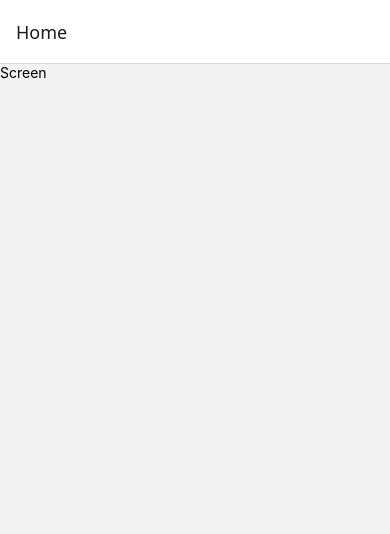
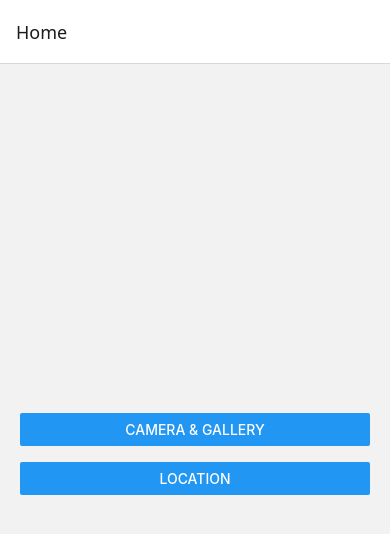
Before and after one commit to codedbybell/DeviceFeaturesApp, a React Native app: screen /Home in a window 390 px wide. Shown: the top 534 px of the page. Built offline with nearby package versions, Linux system fonts and the light colour scheme.

Commit message:
feat: implement HomeScreen with navigation to Camera and Location

```diff
--- a/screens/HomeScreen.js
+++ b/screens/HomeScreen.js
@@ -1,2 +1,25 @@
-import { View, Text } from 'react-native';
-export default function Example() { return <View><Text>Screen</Text></View>; }
+import { View, Button, StyleSheet } from 'react-native';
+
+export default function HomeScreen({ navigation }) {
+    return (
+        <View style={styles.container}>
+            <Button
+                title="Camera & Gallery"
+                onPress={() => navigation.navigate('Camera')}
+            />
+            <Button
+                title="Location"
+                onPress={() => navigation.navigate('Location')}
+            />
+        </View>
+    );
+}
+
+const styles = StyleSheet.create({
+    container: {
+        flex: 1,
+        gap: 16,
+        justifyContent: 'center',
+        padding: 20,
+    },
+});
```
